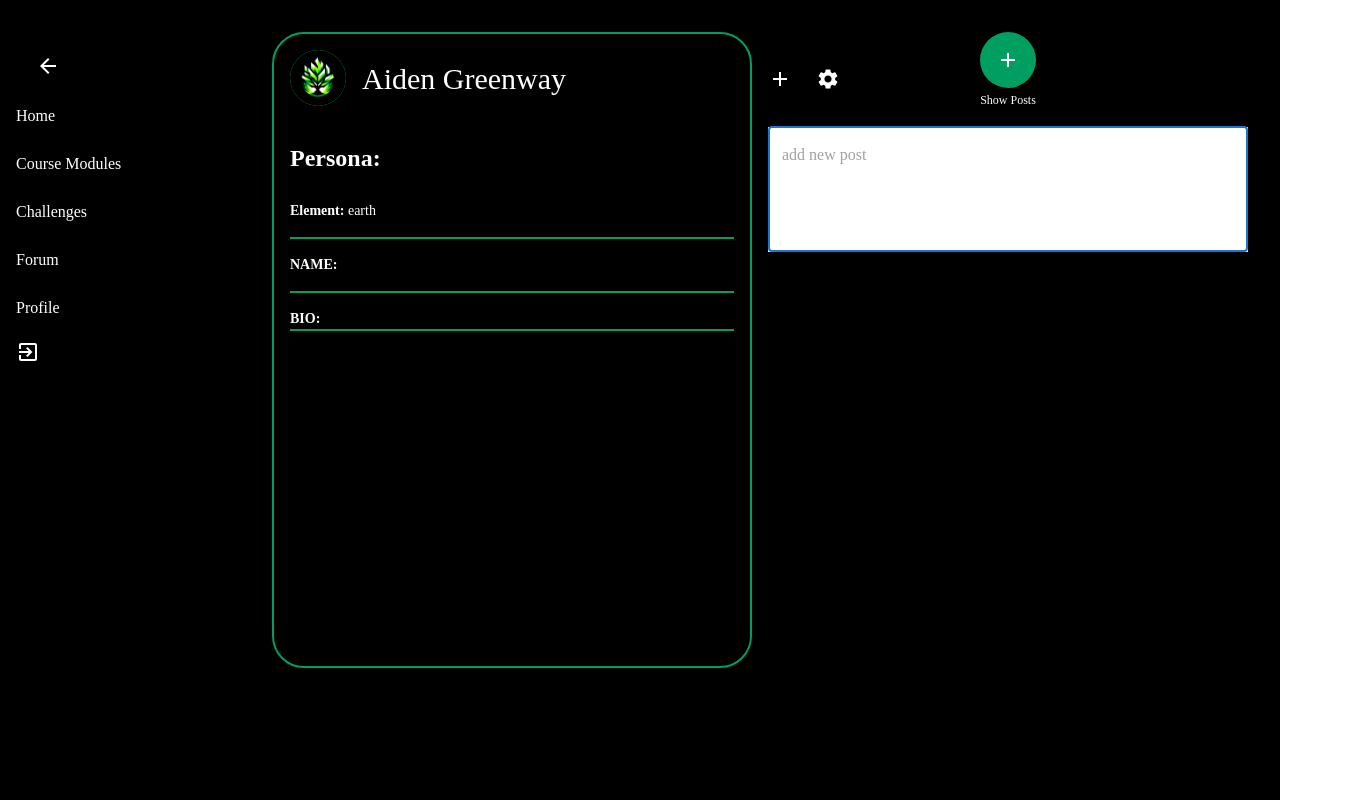
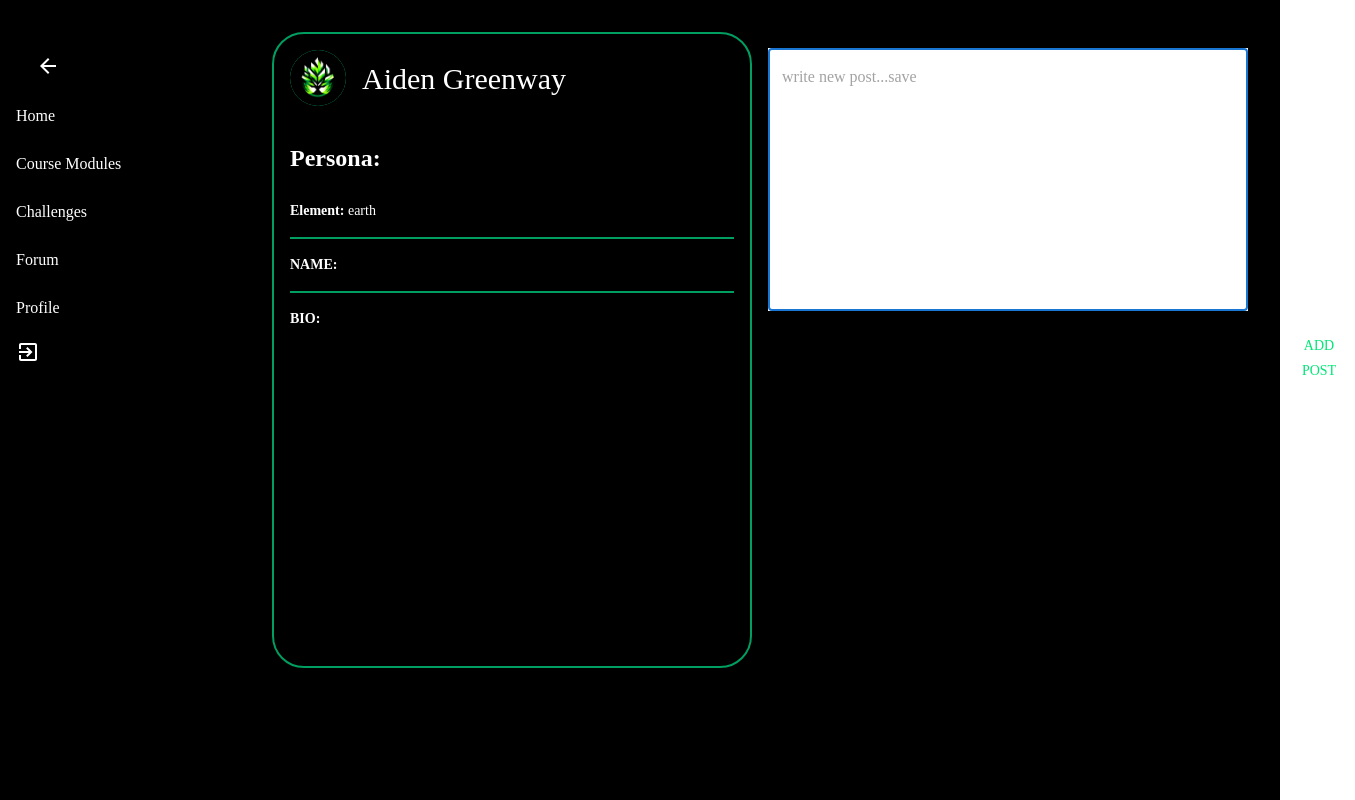
Before and after one commit to AidenGreenway/elementsOfficial, a React (Create React App) app: page /dashboard/profile in a window 1280 px wide. Both pictures are taken after a click on the button 780 px from the left and 79 px from the top of the page. Shown: the whole page, 1355 px wide, since content can reach past the window. Built offline with nearby package versions, Linux system fonts and the light colour scheme; a web font is replaced by a local one.

Commit message:
profil guziki

```diff
--- a/src/challenges/FireChallenge.js
+++ b/src/challenges/FireChallenge.js
@@ -94,7 +94,7 @@ const FireChallenge = () => {
         }}
       >
         <div>
-          <Typography variant="h6" sx={{ color: "yellow" }}>
+          <Typography variant="h6" sx={{ color: "#D70040" }}>
             Question {questionIndex + 1}
           </Typography>
           <Typography variant="body1" sx={{ color: "orange", fontSize: "35px" }}>
--- a/src/components/Profile.js
+++ b/src/components/Profile.js
@@ -4,7 +4,6 @@ import {
   Avatar,
   Box,
   Button,
-  Fab,
   FormControl,
   Grid,
   InputLabel,
@@ -142,31 +141,45 @@ const Profile = () => {
         return (
           <Stack direction="column" spacing={2}>
             <TextField
-              label="CHANGE NAME"
+              // label="CHANGE USERNAME"
+              placeholder="change username"
+              fullWidth
+              size="small"
+              value={username}
+              onChange={(event) => handleInputChange(event, "username")}
+              InputLabelProps={{ style: { color: "white" } }}
+              InputProps={{
+                style: {
+                  color: "white",
+                  backgroundColor: "black",
+                  borderColor: "white",
+                  border: "1px white solid",
+                },
+              }}
+              variant="outlined"
+            />
+            <TextField
+              // label="CHANGE NAME"
+              placeholder="change name"
               fullWidth
               size="small"
               value={name}
               onChange={(event) => handleInputChange(event, "name")}
               InputLabelProps={{ style: { color: "white" } }}
               InputProps={{
-                style: { color: "white", backgroundColor: "black", borderColor: "white" },
+                style: {
+                  color: "white",
+                  backgroundColor: "black",
+                  borderColor: "white",
+                  border: "1px white solid",
+                },
               }}
               variant="outlined"
             />
+
             <TextField
-              label="CHANGE USERNAME"
-              fullWidth
-              size="small"
-              value={username}
-              onChange={(event) => handleInputChange(event, "username")}
-              InputLabelProps={{ style: { color: "white" } }}
-              InputProps={{
-                style: { color: "white", backgroundColor: "black", borderColor: "white" },
-              }}
-              variant="outlined"
-            />
-            <TextField
-              label="CHANGE bio"
+              // label="CHANGE bio"
+              placeholder="change bio"
               multiline
               rows={4}
               fullWidth
@@ -175,7 +188,7 @@ const Profile = () => {
               onChange={(event) => handleInputChange(event, "description")}
               InputLabelProps={{ style: { color: "white" } }}
               InputProps={{
-                style: { color: "white", backgroundColor: "black", borderColor: "white" },
+                style: { color: "white", backgroundColor: "black", border: "1px white solid" },
               }}
               variant="outlined"
             />
@@ -266,6 +279,7 @@ const Profile = () => {
               onClick={handleSubmit}
               sx={{
                 // backgroundColor: selectedColor,
+                border: "1px white solid",
                 marginTop: 2,
                 width: "15%",
                 margin: "0px auto",
@@ -273,7 +287,7 @@ const Profile = () => {
                 backgroundColor: "none", // Brak koloru tła
                 "&:hover": {
                   backgroundColor: "none", // Tło pozostaje bez zmian
-                  color: selectedColor, // Zmiana koloru ikony przy najechaniu myszką
+                  color: "#00e676", // Zmiana koloru ikony przy najechaniu myszką
                 },
               }}
             >
@@ -285,15 +299,16 @@ const Profile = () => {
                 setPosts([]); // Bezpośrednie resetowanie stanu 'posts'
               }}
               sx={{
+                border: "1px white solid",
                 color: "white",
                 backgroundColor: "none", // Brak koloru tła
                 "&:hover": {
                   backgroundColor: "none", // Tło pozostaje bez zmian
-                  color: selectedColor, // Zmiana koloru ikony przy najechaniu myszką
+                  color: "red", // Zmiana koloru ikony przy najechaniu myszką
                 },
                 // backgroundColor: selectedColor,
                 width: "15%",
-
+                fontSize: "12px",
                 align: "center",
               }}
             >
@@ -304,7 +319,7 @@ const Profile = () => {
       case "nowyPost":
         return (
           <Box>
-            <Stack direction="row" spacing={2} justifyContent="center">
+            {/* <Stack direction="row" spacing={2} justifyContent="center">
               <Fab
                 color="primary"
                 onClick={() => toggleActiveSection("nowyPost")}
@@ -313,14 +328,14 @@ const Profile = () => {
                 <AddIcon />
               </Fab>
             </Stack>
-            <Typography variant="caption" textAlign="center">
+             <Typography variant="caption" textAlign="center">
               {activeSection === "nowyPost" ? "Show Posts" : "Add Post / Edit Profile"}
-            </Typography>
+            </Typography> */}
             <TextField
               fullWidth
               multiline
-              rows={4}
-              placeholder="add new post"
+              rows={10}
+              placeholder="write new post...save"
               value={newPost}
               onChange={handleNewPostChange}
               sx={{ bgcolor: "white", color: "black", my: 2 }}
@@ -332,6 +347,24 @@ const Profile = () => {
                 }
               }}
             />
+            <Button
+              onClick={handleAddPost}
+              sx={{
+                // backgroundColor: selectedColor,
+                border: "1px white solid",
+
+                width: "15%",
+                marginLeft: "515px ",
+                color: "#00e676",
+                backgroundColor: "none", // Brak koloru tła
+                "&:hover": {
+                  backgroundColor: "none", // Tło pozostaje bez zmian
+                  color: "#69f0ae", // Zmiana koloru ikony przy najechaniu myszką
+                },
+              }}
+            >
+              add post
+            </Button>
           </Box>
         );
       case "tablica":
@@ -466,7 +499,6 @@ const Profile = () => {
                 <Typography variant="body2" align="left">
                   <strong>BIO:</strong> {description}
                 </Typography>
-                <Box sx={{ borderBottom: 2, borderColor: selectedColor, mb: 2 }}></Box>
               </Box>
             </Box>
           </Box>
```
